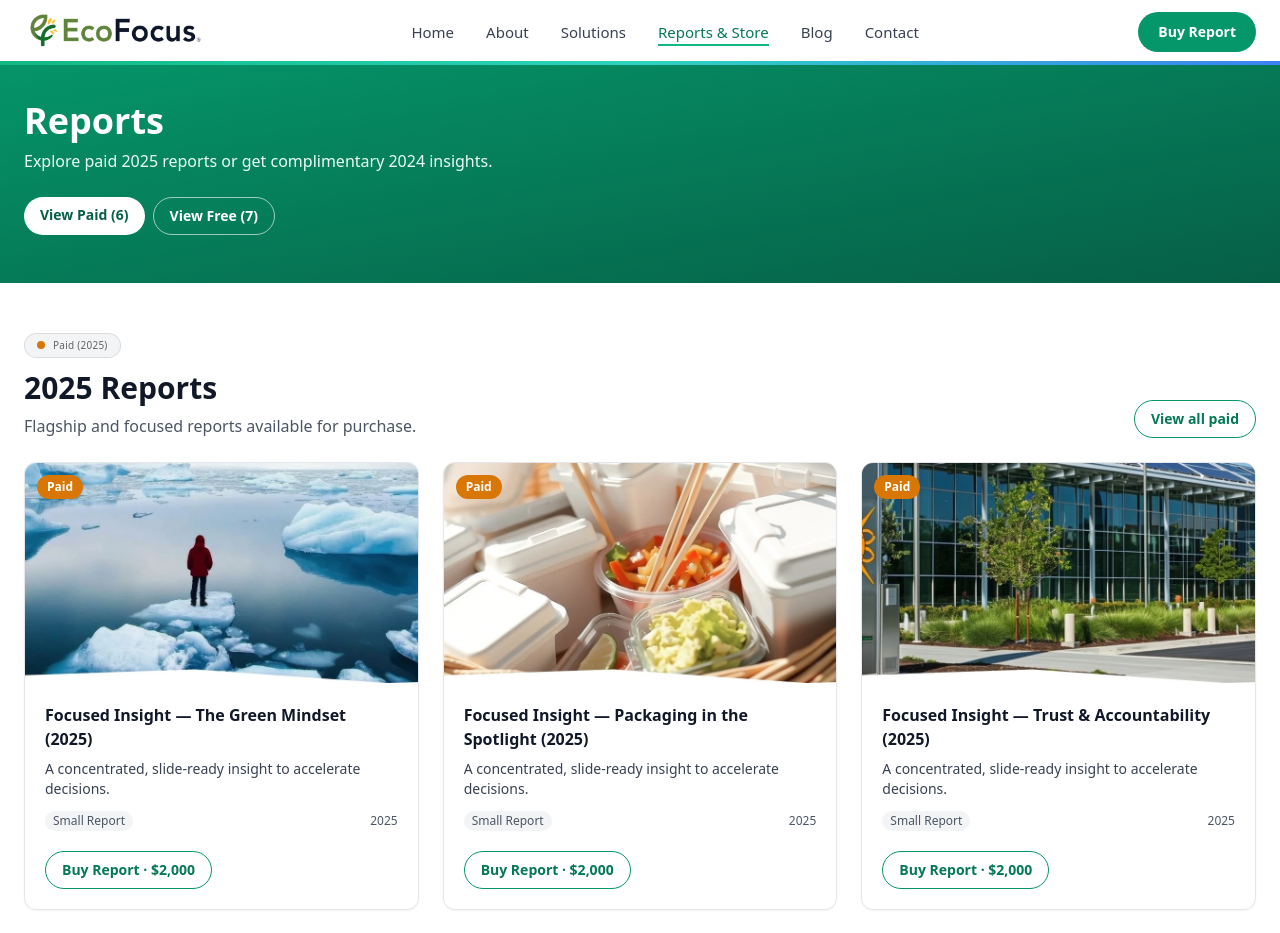
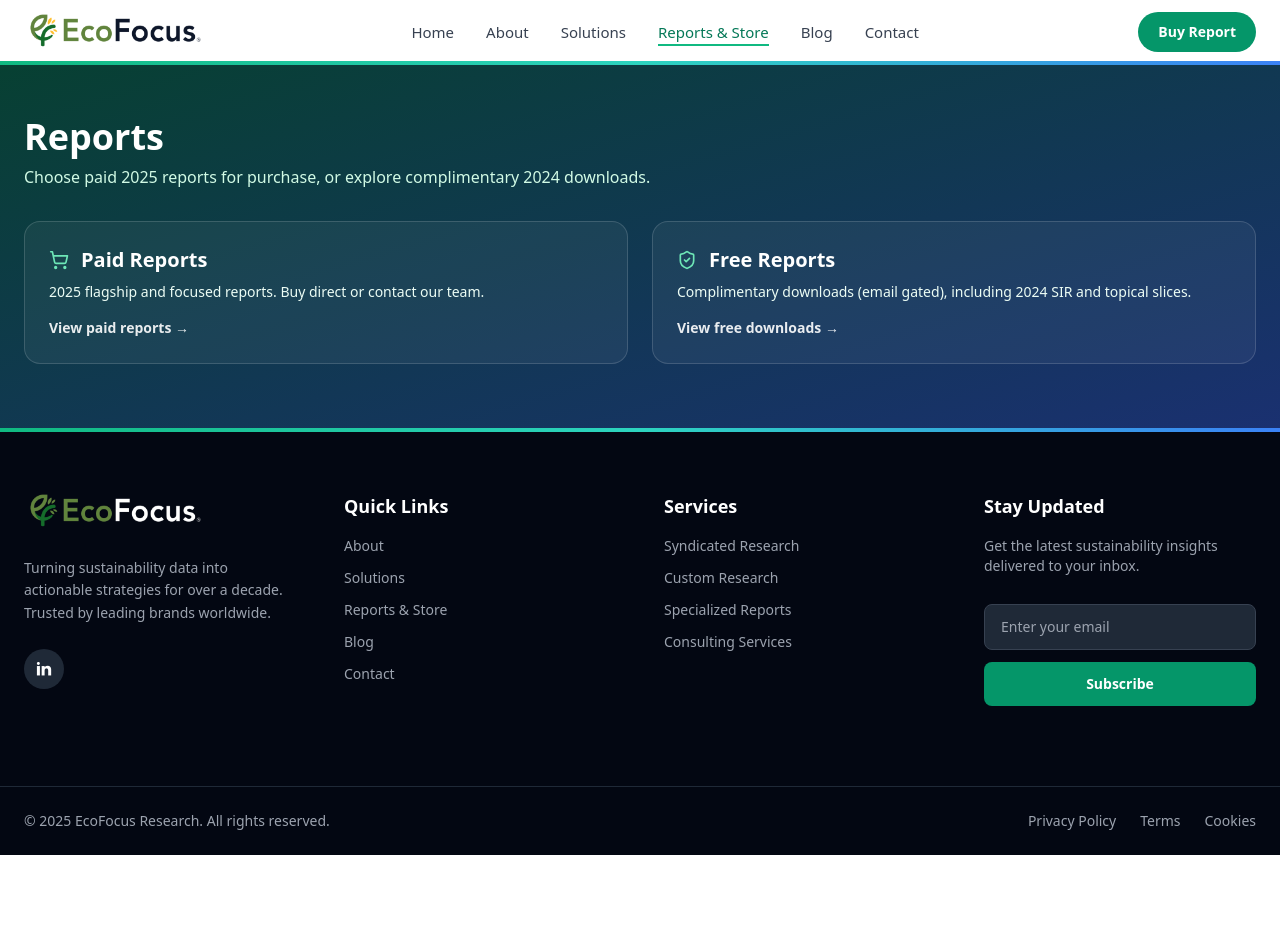
Before and after one commit to awright-lab/ecofocus, a Next.js app: page /reports in a window 1280 px wide. Shown: the top 933 px of the page. After the commit the page ends 855 px from the top, so only its background shows below. Built offline with nearby package versions, Linux system fonts and the light colour scheme.

Commit message:
Updating Reports Page v3

```diff
--- a/app/reports/page.tsx
+++ b/app/reports/page.tsx
@@ -1,113 +1,62 @@
 // app/reports/page.tsx
 'use client';
 
-import * as React from 'react';
+import Link from 'next/link';
 import Header from '@/components/Header';
 import Footer from '@/components/Footer';
 import Breadcrumbs from '@/components/Breadcrumbs';
-import ReportCard from '@/app/reports/ReportCard';
-import { CATALOG } from '@/lib/catalog';
-import { toReportCardModel, isSmallReport, isSirBundle } from '@/lib/productUtils';
-import type { ReportCardModel } from '@/types/reportModels';
-import Link from 'next/link';
+import { ShieldCheck, ShoppingCart } from 'lucide-react';
 
-export default function ReportsHubPage() {
-  const models: ReportCardModel[] = React.useMemo(() => {
-    return CATALOG.filter((p) => isSmallReport(p) || isSirBundle(p)).map(toReportCardModel);
-  }, []);
-
-  const paid = models.filter((m) => m.badge === 'Paid');
-  const free = models.filter((m) => m.badge === 'Free');
-
+export default function ReportsForkPage() {
   return (
     <>
       <Header />
 
       <Breadcrumbs items={[{ label: 'Home', href: '/' }, { label: 'Reports' }]} />
 
-      {/* Hero (keeps your original vibe; add a background image/video if you prefer) */}
-      <section className="bg-gradient-to-br from-emerald-600 to-emerald-800 text-white">
-        <div className="mx-auto max-w-7xl px-6 py-12">
+      <section className="relative overflow-hidden bg-neutral-950 text-white">
+        <div className="absolute inset-0 bg-gradient-to-br from-emerald-900/80 to-blue-900/80" />
+        <div className="relative mx-auto max-w-7xl px-6 py-16">
           <h1 className="text-3xl md:text-4xl font-bold">Reports</h1>
-          <p className="mt-2 text-emerald-50 max-w-2xl">
-            Explore paid 2025 reports or get complimentary 2024 insights.
+          <p className="mt-2 text-emerald-100 max-w-2xl">
+            Choose paid 2025 reports for purchase, or explore complimentary 2024 downloads.
           </p>
 
-          {/* Jump pills (clear discoverability) */}
-          <div className="mt-6 inline-flex gap-2">
-            <a href="#paid" className="rounded-full bg-white text-emerald-800 px-4 py-2 text-sm font-semibold">
-              View Paid ({paid.length})
-            </a>
-            <a href="#free" className="rounded-full border border-white/60 text-white px-4 py-2 text-sm font-semibold hover:bg-white/10">
-              View Free ({free.length})
-            </a>
+          <div className="mt-8 grid md:grid-cols-2 gap-6">
+            <Link
+              href="/reports/paid"
+              className="group rounded-2xl bg-white/5 border border-white/15 p-6 hover:bg-white/10 transition"
+            >
+              <div className="flex items-center gap-3">
+                <ShoppingCart className="h-5 w-5 text-emerald-300" />
+                <h2 className="text-xl font-semibold">Paid Reports</h2>
+              </div>
+              <p className="mt-2 text-sm text-emerald-50">
+                2025 flagship and focused reports. Buy direct or contact our team.
+              </p>
+              <span className="mt-4 inline-block text-sm font-semibold text-white/90">
+                View paid reports →
+              </span>
+            </Link>
+
+            <Link
+              href="/reports/free"
+              className="group rounded-2xl bg-white/5 border border-white/15 p-6 hover:bg-white/10 transition"
+            >
+              <div className="flex items-center gap-3">
+                <ShieldCheck className="h-5 w-5 text-emerald-300" />
+                <h2 className="text-xl font-semibold">Free Reports</h2>
+              </div>
+              <p className="mt-2 text-sm text-emerald-50">
+                Complimentary downloads (email gated), including 2024 SIR and topical slices.
+              </p>
+              <span className="mt-4 inline-block text-sm font-semibold text-white/90">
+                View free downloads →
+              </span>
+            </Link>
           </div>
         </div>
       </section>
-
-      <main className="bg-white">
-        {/* Paid section */}
-        <section id="paid" className="mx-auto max-w-7xl px-6 py-12">
-          <div className="flex items-end justify-between gap-4">
-            <div>
-              <div className="inline-flex items-center gap-2 rounded-full border border-black/10 bg-gray-100 px-3 py-1 text-[10px] tracking-wide mb-3">
-                <span className="h-2 w-2 rounded-full bg-amber-600" />
-                <span className="text-black/60">Paid (2025)</span>
-              </div>
-              <h2 className="text-2xl md:text-3xl font-bold text-gray-900">2025 Reports</h2>
-              <p className="mt-2 text-gray-600">Flagship and focused reports available for purchase.</p>
-            </div>
-            <Link
-              href="/reports/paid"
-              className="rounded-full border border-emerald-600 px-4 py-2 text-emerald-700 text-sm font-semibold hover:bg-emerald-50"
-            >
-              View all paid
-            </Link>
-          </div>
-
-          <div className="mt-6 grid sm:grid-cols-2 lg:grid-cols-3 gap-6">
-            {(paid.length ? paid : []).slice(0, 6).map((r) => (
-              <ReportCard key={r.id} r={r} />
-            ))}
-            {paid.length === 0 && (
-              <div className="col-span-full rounded-xl border border-dashed border-gray-300 p-10 text-center text-gray-600">
-                Paid reports coming soon.
-              </div>
-            )}
-          </div>
-        </section>
-
-        {/* Free section */}
-        <section id="free" className="mx-auto max-w-7xl px-6 py-12 border-t border-gray-200">
-          <div className="flex items-end justify-between gap-4">
-            <div>
-              <div className="inline-flex items-center gap-2 rounded-full border border-black/10 bg-gray-100 px-3 py-1 text-[10px] tracking-wide mb-3">
-                <span className="h-2 w-2 rounded-full bg-emerald-600" />
-                <span className="text-black/60">Free (2024)</span>
-              </div>
-              <h2 className="text-2xl md:text-3xl font-bold text-gray-900">Free 2024 Reports</h2>
-              <p className="mt-2 text-gray-600">Complimentary downloads (email gate).</p>
-            </div>
-            <Link
-              href="/reports/free"
-              className="rounded-full border border-emerald-600 px-4 py-2 text-emerald-700 text-sm font-semibold hover:bg-emerald-50"
-            >
-              View all free
-            </Link>
-          </div>
-
-          <div className="mt-6 grid sm:grid-cols-2 lg:grid-cols-3 gap-6">
-            {(free.length ? free : []).slice(0, 6).map((r) => (
-              <ReportCard key={r.id} r={r} onFreeDownload={() => (window.location.href = '/reports/free')} />
-            ))}
-            {free.length === 0 && (
-              <div className="col-span-full rounded-xl border border-dashed border-gray-300 p-10 text-center text-gray-600">
-                Free reports coming soon.
-              </div>
-            )}
-          </div>
-        </section>
-      </main>
 
       <Footer />
     </>
--- a/lib/catalog.ts
+++ b/lib/catalog.ts
@@ -1,69 +1,41 @@
+// catalog/catalog.ts
 import type { Product } from './storeTypes';
 
 // Friendly, brandable topics (stable across years)
 const SUBSECTION_TOPICS = [
-  {
-    key: 'green-mindset',
-    title: 'The Green Mindset',
-    tags: ['Consumer Attitudes', 'Behaviors'],
-    img: '/images/store_sr1.webp',
-  },
-  {
-    key: 'packaging-spotlight',
-    title: 'Packaging in the Spotlight',
-    tags: ['Packaging', 'Preferences'],
-    img: '/images/store_sr2.webp',
-  },
-  {
-    key: 'trust-accountability',
-    title: 'Trust & Accountability',
-    tags: ['Corporate Responsibility', 'Retail Responsibility'],
-    img: '/images/store_sr3.webp',
-  },
-  {
-    key: 'recycling-reality',
-    title: 'The Recycling Reality',
-    tags: ['Recycling', 'Barriers'],
-    img: '/images/store_sr4.webp',
-  },
-  {
-    key: 'price-of-green',
-    title: 'The Price of Green',
-    tags: ['Value Perceptions', 'Affordability'],
-    img: '/images/store_sr5.webp',
-  },
-  {
-    key: 'knowledge-power',
-    title: 'Knowledge is Power',
-    tags: ['Environmental Knowledge', 'Information Sources'],
-    img: '/images/store_sr6.webp',
-  },
+  { key: 'green-mindset',        title: 'The Green Mindset',        tags: ['Consumer Attitudes', 'Behaviors'],                img: '/images/store_sr1.webp' },
+  { key: 'packaging-spotlight',  title: 'Packaging in the Spotlight', tags: ['Packaging', 'Preferences'],                     img: '/images/store_sr2.webp' },
+  { key: 'trust-accountability', title: 'Trust & Accountability',   tags: ['Corporate Responsibility', 'Retail Responsibility'], img: '/images/store_sr3.webp' },
+  { key: 'recycling-reality',    title: 'The Recycling Reality',    tags: ['Recycling', 'Barriers'],                          img: '/images/store_sr4.webp' },
+  { key: 'price-of-green',       title: 'The Price of Green',       tags: ['Value Perceptions', 'Affordability'],             img: '/images/store_sr5.webp' },
+  { key: 'knowledge-power',      title: 'Knowledge is Power',       tags: ['Environmental Knowledge', 'Information Sources'], img: '/images/store_sr6.webp' },
 ] as const;
 
 function makeYearSubs(year: 2025 | 2024): Product[] {
+  const isPaid = year >= 2025;
   return SUBSECTION_TOPICS.map((t, i) => ({
     id: `sr-${year}-${i + 1}`,
     title: `Focused Insight — ${t.title} (${year})`,
     subtitle: 'A concentrated, slide-ready insight to accelerate decisions.',
-    price: 2000,
+    price: isPaid ? 2000 : 0,
     img: t.img,
-    category: 'Reports' as const,
+    category: 'Reports',
     year,
     tags: [...t.tags, String(year)],
     includes: ['Section PDF', 'Key charts pack', 'Usage license'],
-    // Small Reports are direct-purchase
-    purchaseType: 'direct',
+    purchaseType: isPaid ? 'direct' : undefined,          // for store
+    accessModel: isPaid ? 'paid-direct' : 'free-gated',   // for reports pages
   }));
 }
 
 // ---- MASTER CATALOG ----
 export const CATALOG: Product[] = [
-  // Core offerings: contact-first (no one-click checkout)
+  // Core offerings (contact-first)
   {
     id: 'buyin-2025',
     title: '2025 Syndicated Study — Buy-In',
     subtitle: 'Add your proprietary questions + receive the full study.',
-    price: 30000, // can be shown as "starting at" in UI if you want
+    price: 30000,
     img: '/images/store_2025_buyin.webp',
     category: 'Bundles',
     badge: 'Now in Development • 2025',
@@ -77,6 +49,7 @@ export const CATALOG: Product[] = [
     purchaseType: 'contact',
     contactPath: '/contact?topic=syndicated-2025',
     ctaLabel: 'Schedule discovery',
+    accessModel: 'paid-contact',
   },
   {
     id: 'enhance-2024',
@@ -94,14 +67,15 @@ export const CATALOG: Product[] = [
     purchaseType: 'contact',
     contactPath: '/contact?topic=data-enrichment',
     ctaLabel: 'Talk to an expert',
+    accessModel: 'paid-contact',
   },
 
-  // SIR can remain direct-purchase (or flip to contact by adding purchaseType: 'contact')
+  // 2024 SIR — free (gated)
   {
     id: 'sir-2024',
     title: 'Sustainability Insights Report — 2024',
     subtitle: 'Flagship 2024 SIR deliverable.',
-    price: 10000,
+    price: 0,
     img: '/images/store_sir2024.webp',
     category: 'Bundles',
     includes: [
@@ -110,10 +84,10 @@ export const CATALOG: Product[] = [
       'Read-only dashboard seats',
     ],
     variantNote: 'Dashboard read-only included',
-    purchaseType: 'direct',
+    accessModel: 'free-gated',
   },
 
-  // Small reports (stable topical slices by year)
+  // Small topical reports by year
   ...makeYearSubs(2025),
   ...makeYearSubs(2024),
 ];
@@ -123,8 +97,6 @@ export const BUNDLES = CATALOG.filter((p) => p.category === 'Bundles');
 export const SMALL_REPORTS = CATALOG.filter((p) => p.category === 'Reports');
 
 export const getYearsAvailable = () =>
-  Array.from(new Set(SMALL_REPORTS.map((r) => r.year)))
-    .filter(Boolean)
-    .sort((a, b) => (b as number) - (a as number)) as number[];
+  Array.from(new Set(SMALL_REPORTS.map((r) => r.year).filter(Boolean) as number[])).sort((a, b) => b - a);
 
 export const getProductById = (id: string) => CATALOG.find((p) => p.id === id);
--- a/lib/productUtils.ts
+++ b/lib/productUtils.ts
@@ -2,46 +2,37 @@
 import type { Product } from '@/lib/storeTypes';
 import type { ReportCardModel, Badge, PurchaseType } from '@/types/reportModels';
 
-export function inferYear(p: Product): 2024 | 2025 | undefined {
-  const m = p.id.match(/(?:^|[-_])(20(24|25))(?:$|[-_])/);
-  if (m) return Number(m[1]) as 2024 | 2025;
-  return (p as any).year;
+export function isSmallReport(p: Product) { return p.category === 'Reports'; }
+export function isSirBundle(p: Product) { return p.category === 'Bundles' && p.id.startsWith('sir-'); }
+
+export function isFree(p: Product) {
+  return p.accessModel === 'free-gated' || p.accessModel === 'free-open';
 }
-
-export function isSmallReport(p: Product) {
-  return p.category === 'Reports';
-}
-
-export function isSirBundle(p: Product) {
-  return p.category === 'Bundles' && p.id.startsWith('sir-');
-}
-
-export function isFreeOnHub(p: Product): boolean {
-  const year = inferYear(p);
-  return year === 2024 && (isSmallReport(p) || isSirBundle(p));
+export function isPaid(p: Product) {
+  return p.accessModel === 'paid-direct' || p.accessModel === 'paid-contact';
 }
 
 export function toReportCardModel(p: Product): ReportCardModel {
-  const year = (inferYear(p) ?? 2025) as 2024 | 2025;
-  const free = isFreeOnHub(p);
-  const badge: Badge = free ? 'Free' : 'Paid';     // ← literal union, not string
-  const cover = ((p as any).img ?? '/images/report-cover-fallback.jpg') as string;
+  const badge: Badge = isFree(p) ? 'Free' : 'Paid';
+  const purchaseType = (p.purchaseType as PurchaseType | undefined) ??
+    (p.accessModel === 'paid-contact' ? 'contact' :
+     p.accessModel === 'paid-direct'  ? 'direct'  : undefined);
 
-  const purchaseType = (p as any).purchaseType as PurchaseType | undefined;
   const href =
-    !free && purchaseType === 'direct'
-      ? `/store/${p.id}`
-      : undefined;
+    p.accessModel === 'paid-direct' ? `/store/${p.id}` :
+    p.accessModel === 'paid-contact' && p.contactPath ? p.contactPath :
+    undefined;
 
   return {
     id: p.id,
     title: p.title,
     excerpt: p.subtitle ?? '',
-    cover,
+    cover: p.img ?? '/images/report-cover-fallback.jpg',
     badge,
-    year,
-    topic: undefined,
-    category: isSmallReport(p) ? 'Small Report' : isSirBundle(p) ? 'Flagship' : p.category,
+    year: (p.year as 2024 | 2025) ?? 2025,
+    // optional: map tags -> topic/category if you like:
+    topic: p.tags?.[0],
+    category: isSmallReport(p) ? (p.tags?.[1] ?? 'Small Report') : (isSirBundle(p) ? 'Flagship' : p.category),
     href,
     price: p.price,
     purchaseType,
```
Also changed, not shown: app/api/report-download.ts (added, +27 -0 lines), lib/storeTypes.ts (+12 -10 lines), 1 other file (tests, documents, lock files or other folders).
